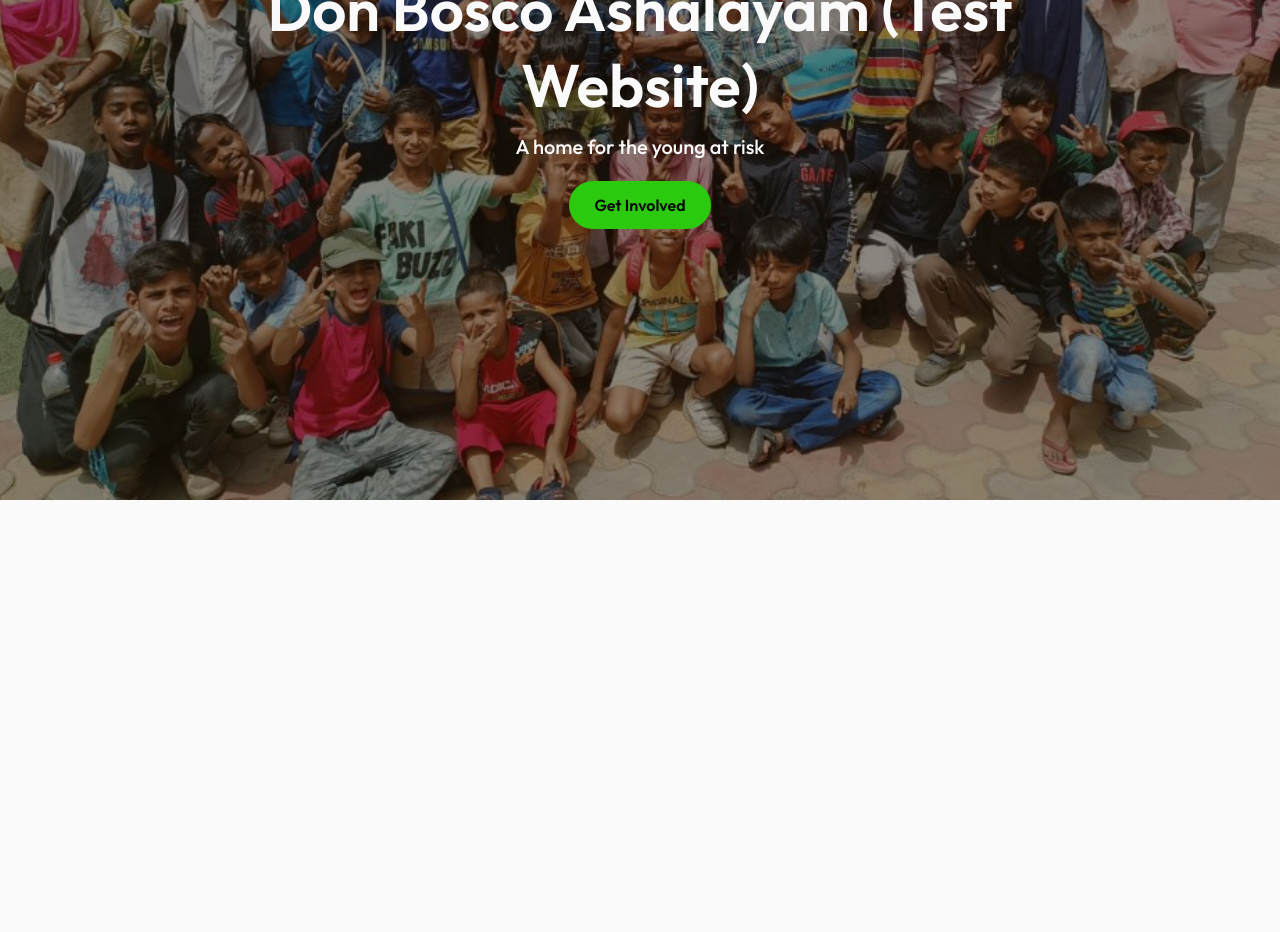
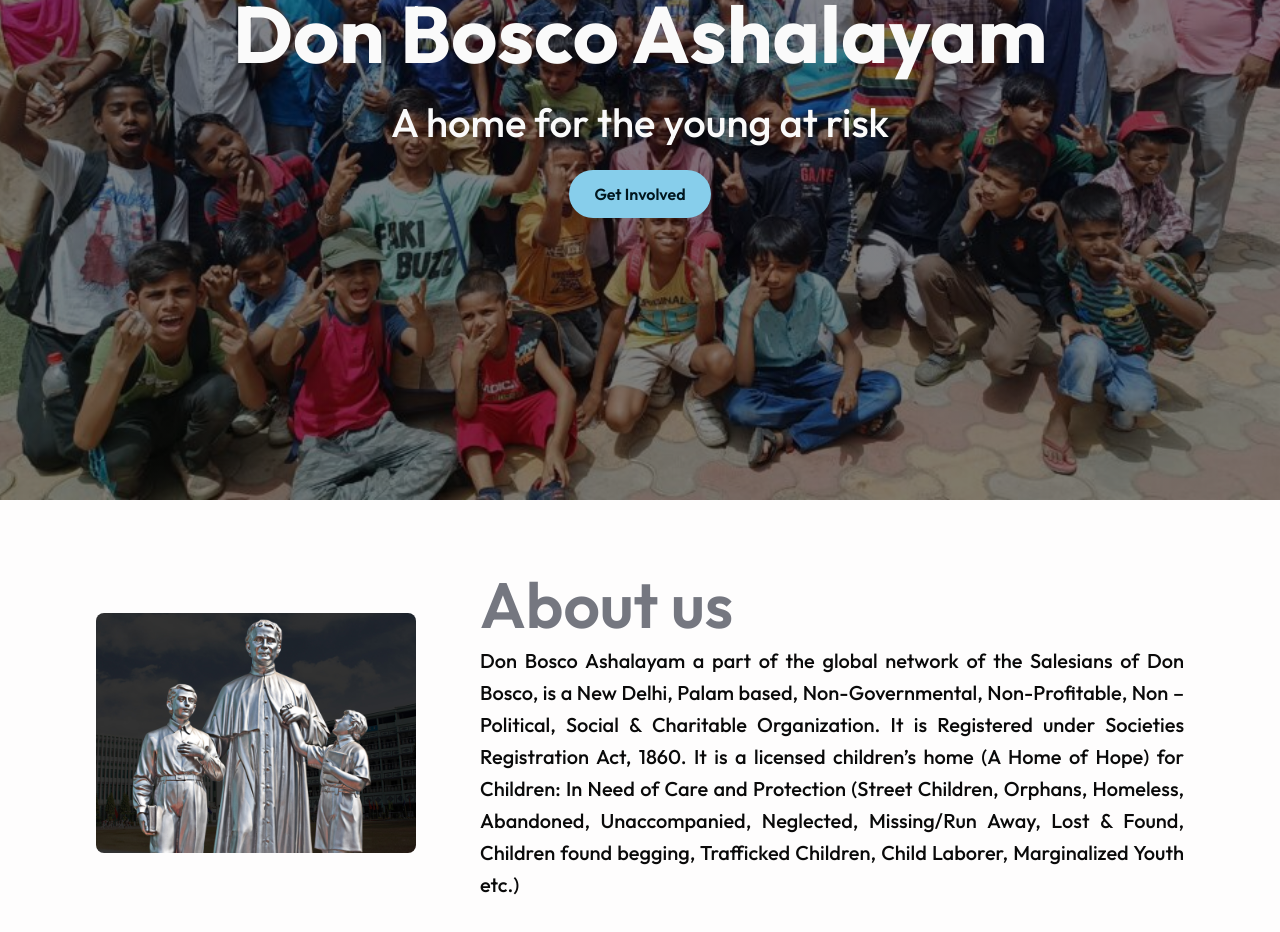
Before and after one commit to lamba44/Don-Bosco-Ashalayam, a React (Vite) app in the folder frontend/: page / in a window 1280 px wide. Shown: the part 300-1232 px from the top of the page. Before the commit the page ends 800 px from the top, so only its background shows below. Built offline with nearby package versions, Linux system fonts and the light colour scheme.

Commit message:
update: colour changes and about us section

```diff
--- a/frontend/src/App.jsx
+++ b/frontend/src/App.jsx
@@ -1,12 +1,14 @@
 import React from "react";
 import Navbar from "./Components/Navbar";
 import Hero from "./Components/Hero";
+import AboutUs from "./Components/AboutUs";
 
 const App = () => {
   return (
     <div>
       <Navbar />
       <Hero />
+      <AboutUs />
     </div>
   );
 };
--- /dev/null
+++ b/frontend/src/Components/AboutUs.jsx
@@ -0,0 +1,35 @@
+import React from "react";
+import "./Styling/AboutUs.css";
+import AboutUsImg from "../assets/about.jpg";
+
+const AboutUs = () => {
+  return (
+    <div className="about-us">
+      <div className="aboutus-grid">
+        <div
+          className="aboutus-grid-image-container
+      "
+        >
+          <img src={AboutUsImg} alt="" />
+        </div>
+
+        <div className="aboutus-grid-desc-container">
+          <h3>About us</h3>
+          <p>
+            Don Bosco Ashalayam a part of the global network of the Salesians of
+            Don Bosco, is a New Delhi, Palam based, Non-Governmental,
+            Non-Profitable, Non – Political, Social & Charitable Organization.
+            It is Registered under Societies Registration Act, 1860. It is a
+            licensed children’s home (A Home of Hope) for Children: In Need of
+            Care and Protection (Street Children, Orphans, Homeless, Abandoned,
+            Unaccompanied, Neglected, Missing/Run Away, Lost & Found, Children
+            found begging, Trafficked Children, Child Laborer, Marginalized
+            Youth etc.)
+          </p>
+        </div>
+      </div>
+    </div>
+  );
+};
+
+export default AboutUs;
--- a/frontend/src/Components/Hero.jsx
+++ b/frontend/src/Components/Hero.jsx
@@ -5,7 +5,7 @@
   return (
     <div className="hero container">
       <div className="hero-text">
-                <h1>Don Bosco Ashalayam (Test Website)</h1>
+        <h1>Don Bosco Ashalayam</h1>
         <p>A home for the young at risk</p>
         <button className="btn">Get Involved</button>
       </div>
--- a/frontend/src/Components/Navbar.jsx
+++ b/frontend/src/Components/Navbar.jsx
@@ -1,6 +1,6 @@
 import React, { useState } from "react";
 import "./Styling/Navbar.css";
-import logo from "../assets/navbarLogoSample.png";
+import logo from "../assets/DonBoscoLogo.jpg";
 // Use Link from react-router-dom, take usage information from Footer.jsx of DV2, this is just for responsive styling of Navbar, also plan out the pages/sections
 
 const Navbar = () => {
@@ -15,9 +15,7 @@
       <img src={logo} alt="Logo" className="logo" />
 
       <div className={`menu-icon`} onClick={toggleMenu}>
-                <i
-                    className={isOpen ? "fa-solid fa-x" : "fa-solid fa-bars"}
-                ></i>
+        <i className={isOpen ? "fa-solid fa-x" : "fa-solid fa-bars"}></i>
       </div>
 
       <ul className={`nav-links ${isOpen ? "open" : ""}`}>
--- /dev/null
+++ b/frontend/src/Components/Styling/AboutUs.css
@@ -0,0 +1,35 @@
+.about-us {
+  padding: 64px;
+}
+
+.aboutus-grid {
+  display: grid;
+  grid-template-columns: 1fr 2fr;
+}
+
+.aboutus-grid-image-container {
+  display: flex;
+  align-items: center;
+  justify-content: center;
+  padding: 0px 32px;
+}
+
+.aboutus-grid-image-container img {
+  width: 100%;
+  border-radius: 8px;
+}
+
+.aboutus-grid-desc-container {
+  padding: 0px 32px;
+}
+
+.aboutus-grid-desc-container h3 {
+  font-size: 64px;
+  color: #757780;
+}
+
+.aboutus-grid-desc-container p {
+  text-align: justify;
+  font-size: 20px;
+  line-height: 32px;
+}
--- a/frontend/src/Components/Styling/Hero.css
+++ b/frontend/src/Components/Styling/Hero.css
@@ -1,7 +1,7 @@
 .hero {
   width: 100%;
   min-height: 100vh;
-    background: linear-gradient(rgba(24, 13, 0, 0.5), rgba(24, 13, 0, 0.5)),
+  background: linear-gradient(rgba(0, 4, 24, 0.5), rgba(0, 0, 0, 0.5)),
     url("../../assets/hero.jpg");
   background-size: cover;
   background-position: center;
@@ -13,19 +13,19 @@
 
 .hero-text {
   text-align: center;
-    max-width: 800px;
+  /* max-width: 800px; */
 }
 
 .hero-text h1 {
-    font-size: 60px;
-    font-weight: 600;
+  font-size: 80px;
+  font-weight: 700;
 }
 
 .hero-text p {
-    max-width: 700px;
+  /* max-width: 700px; */
   margin: 10px auto 20px;
   line-height: 1.4;
-    font-size: 20px;
+  font-size: 40px;
 }
 
 /* Media Query */
--- a/frontend/src/Components/Styling/Navbar.css
+++ b/frontend/src/Components/Styling/Navbar.css
@@ -1,7 +1,7 @@
 nav {
   width: 100%;
 
-    background: rgba(241, 135, 1, 0.6);
+  background-color: #fdf8f9;
   box-shadow: 0 8px 32px 0 rgba(31, 38, 135, 0.37);
   backdrop-filter: blur(7px);
   -webkit-backdrop-filter: blur(7px);
@@ -19,8 +19,7 @@
 }
 
 .logo {
-    width: 72px;
-    height: 72px;
+  width: 7%;
   cursor: pointer;
 }
 
@@ -43,6 +42,15 @@
   font-weight: 600;
   color: #0a0a0a;
   cursor: pointer;
+}
+
+.btn {
+  color: #01161e;
+  background-color: #87ceeb;
+}
+
+.btn:hover {
+  background-color: #35aad8;
 }
 
 /* Media Queries */
--- a/frontend/src/index.css
+++ b/frontend/src/index.css
@@ -14,7 +14,7 @@
   font-size: 18px;
   font-weight: 500;
   color: #0a0a0a;
-    background-color: #fafafa;
+  background-color: #fefdfd;
 }
 
 .container {
@@ -53,8 +53,8 @@
 }
 
 .btn {
-    background: #2cca0e;
-    color: #0a0a0a;
+  /* background: #2cca0e;
+    color: #0a0a0a; */
   padding: 14px 25px;
   font-size: 16px;
   font-weight: 600;
@@ -68,7 +68,7 @@
   transition: 0.5s;
 }
 .btn:hover {
-    background-color: #0a0a0a;
-    color: #fafafa;
+  /* background-color: #0a0a0a;
+    color: #fafafa; */
   transition: 0.5s;
 }
```
Also changed, not shown: frontend/src/assets/DonBoscoLogo.jpg (added). Lines whose indentation alone changed are shown as unchanged.
